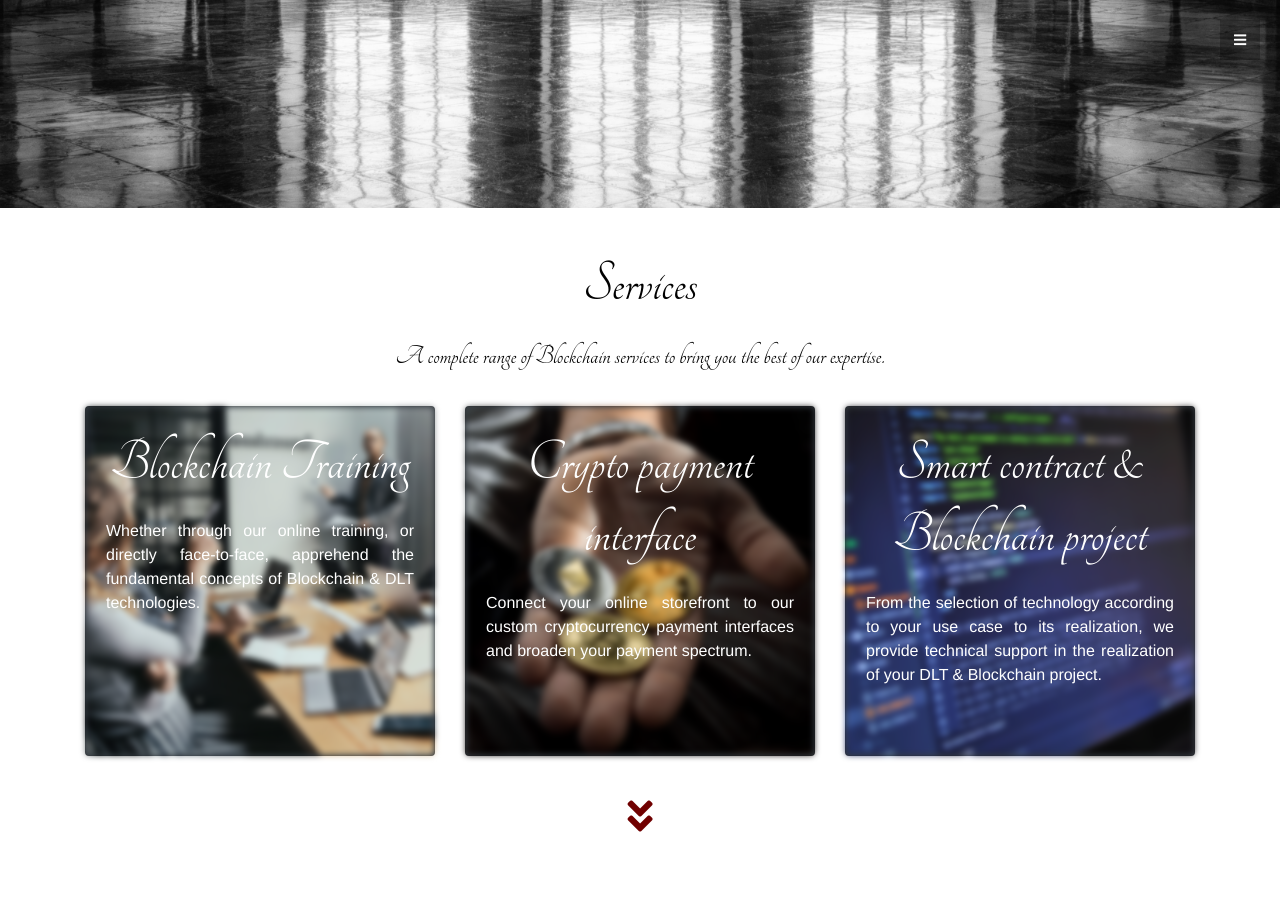
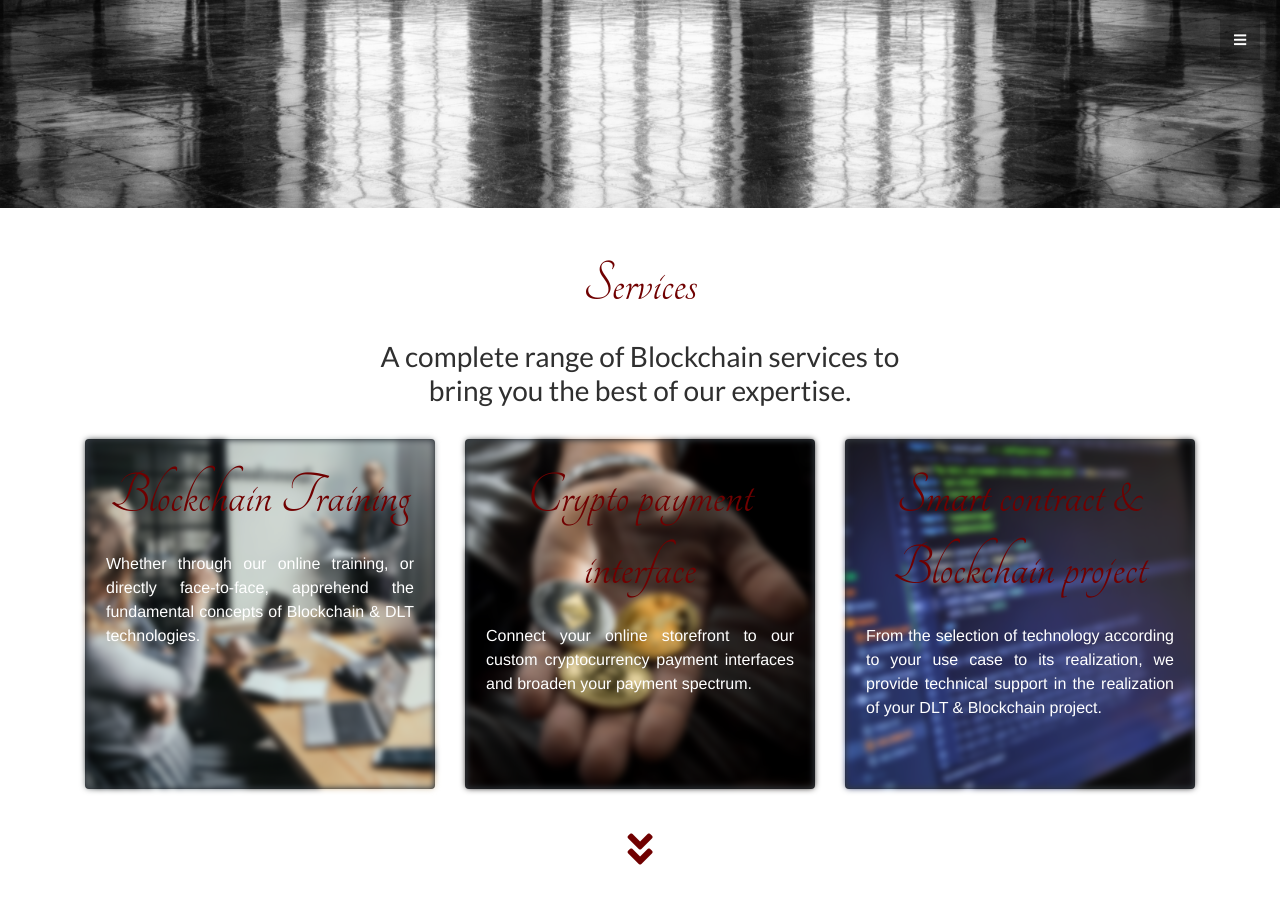
Before and after one commit to SM2G/bastille-blockchain, a Jekyll site: the page built from index.md, in a window 1280 px wide and 900 px high, scrolled down 692 px. Built offline with Jekyll 4.4.1, drawn with Linux system fonts in a browser that asks for light colours; nearby versions of some CDN libraries.

Commit message:
Update CSS

```diff
--- a/assets/css/style.css
+++ b/assets/css/style.css
@@ -93,9 +93,16 @@ body {
   transition: all .3s ease-in-out;
 }
 
-h1, h2, h3, h4, h5, h6 {
+h1, h2 {
   font-family: "Tangerine", sans-serif;
   font-weight: 300;
+  color: #700000;
+}
+
+h3, h4, h5, h6 {
+  font-family: "Lato", sans-serif;
+  font-weight: 300;
+  color: #2f2f2f;
 }
 
 /* ==========================================================================
```
